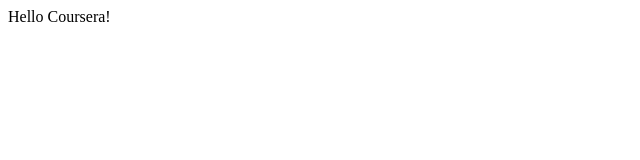
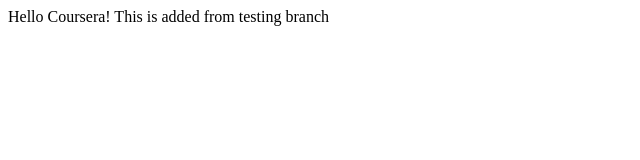
Before and after one commit to Ben-SYZ/learngit, a plain HTML site: page index.html in a window 1280 px wide. Shown: the whole page, without its empty margins (0-640 px from the left). Drawn offline with Linux system fonts and the light colour scheme.

Commit message:
I have add a line in index.html

```diff
--- a/index.html
+++ b/index.html
@@ -5,5 +5,6 @@
 </head>
 <body>
 <p1>Hello Coursera!</p1>
+<p2>This is added from testing branch</p2>
 </body>
 </html>
```
